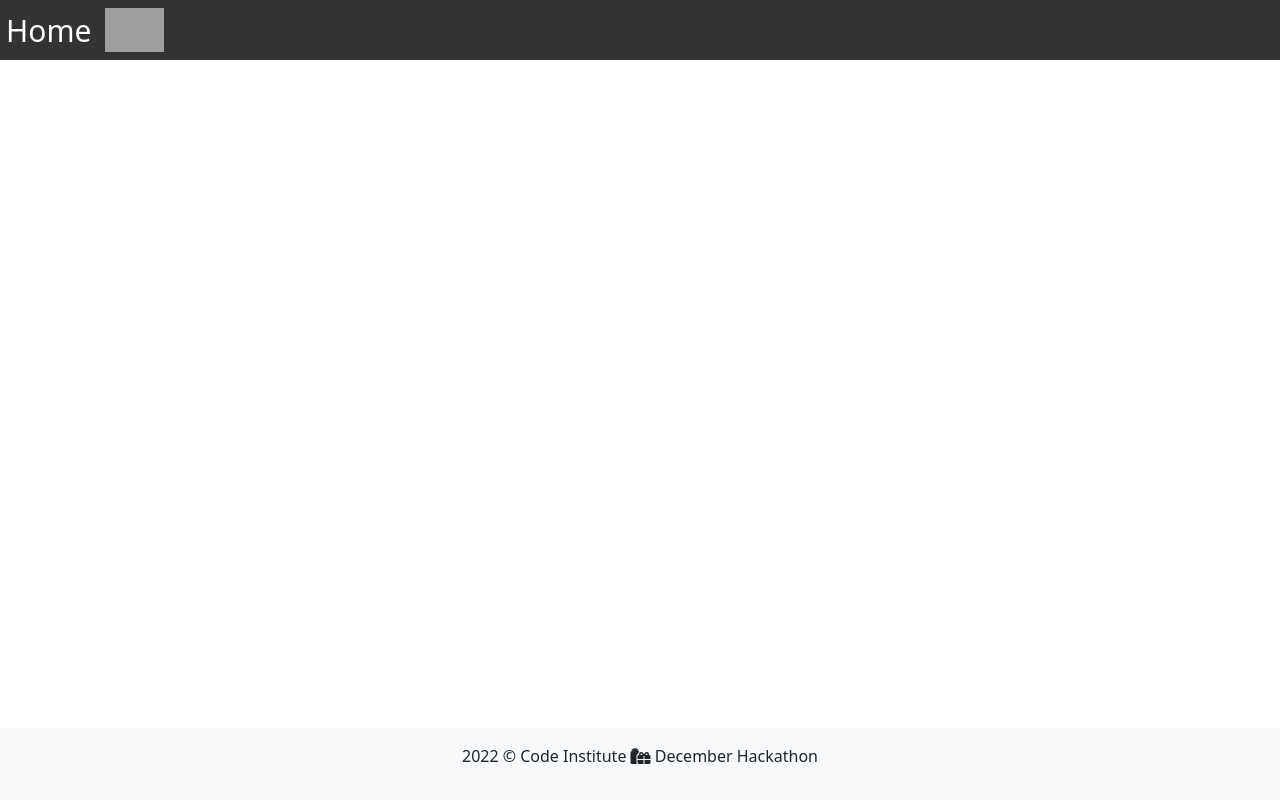
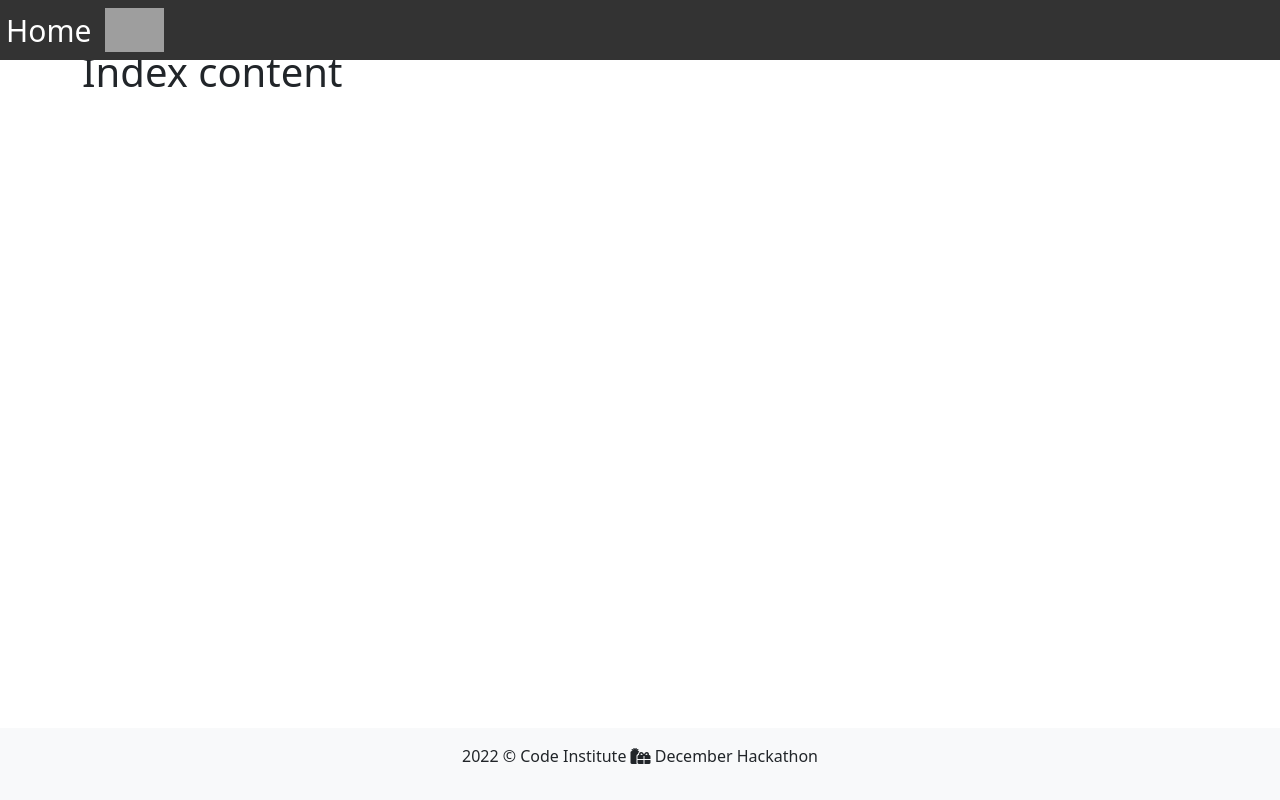
Before and after one commit to EeeBeeDee/re-unitfy_hackathon, a Django app: page / in a window 1280 px wide. Run offline with Django 4.2, Linux system fonts and the light colour scheme; grey boxes are pictures that could not be loaded.

Commit message:
fix all photos templates so content is showing until navbar is fixed

```diff
--- a/photos/templates/photos/index.html
+++ b/photos/templates/photos/index.html
@@ -2,8 +2,10 @@
 {% load static %}
 {% block content %}
 
-<div>
-    <h1>Index block content</h1>
-</div>
+<section class="vh-100">
+    <div class="container pt-5">
+        <h1>Index content</h1>
+    </div>
+</section>
 
 {% endblock content %}
```
Also changed, not shown: photos/templates/photos/gallery.html (+5 -3 lines), photos/templates/photos/photo.html (+5 -3 lines).
